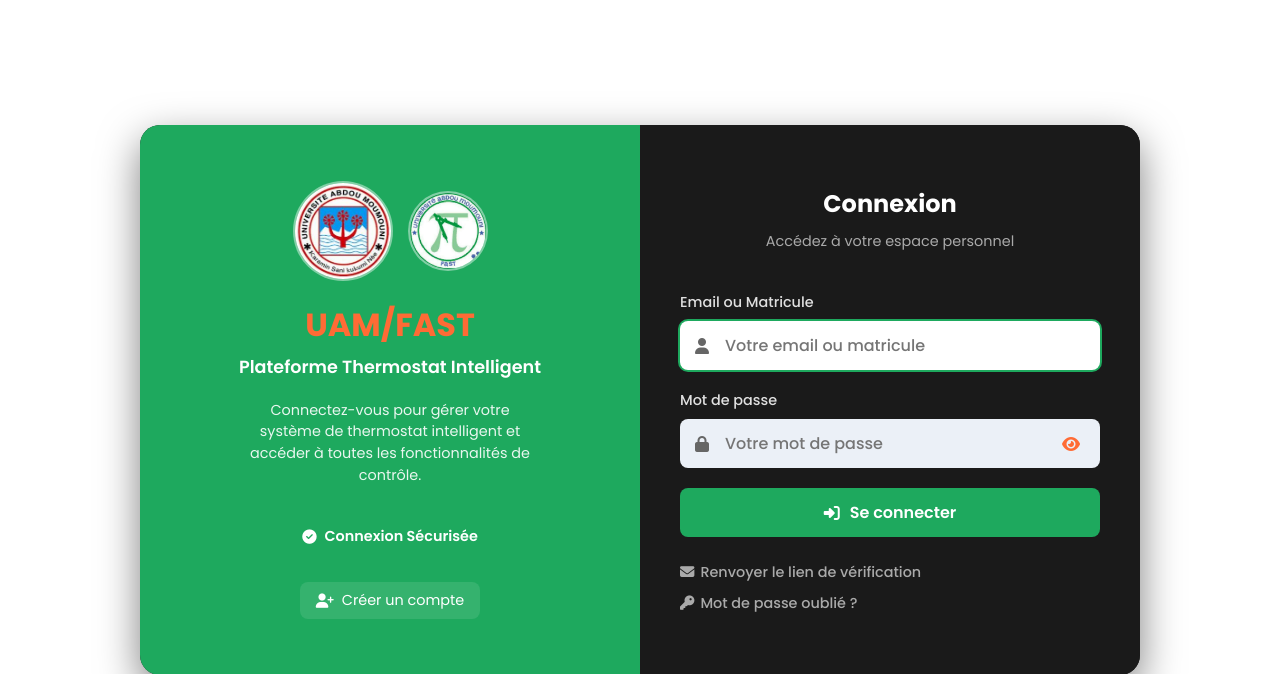
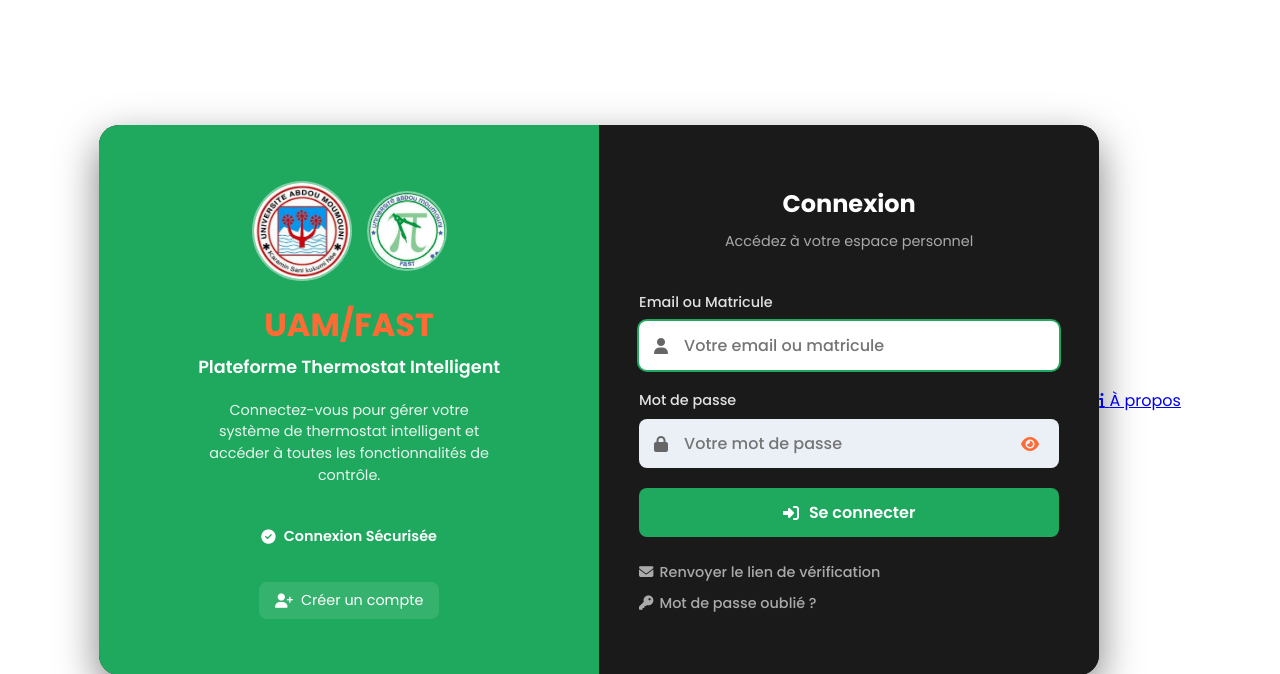
Before and after one commit to 2523Razak/uam-thermostat, a Flask app: page /connections in a window 1280 px wide. Shown: the top 674 px of the page. Run offline with Flask 3, Linux system fonts and the light colour scheme; some libraries are stand-ins or nearby versions.

Commit message:
Add 'À propos' FAB button to connections.html

```diff
--- a/templates/connections.html
+++ b/templates/connections.html
@@ -340,5 +340,11 @@
     <script src="{{ url_for('static', filename='js/security.js') }}"></script>
     <script src="{{ url_for('static', filename='js/dialogs.js') }}"></script>
 
+    <!-- ===== Bouton FAB "À propos" ===== -->
+    <a href="{{ url_for('a_propos') }}" class="fab-about" aria-label="À propos de la plateforme">
+        <i class="fas fa-info"></i>
+        <span class="fab-about-tooltip">À propos</span>
+    </a>
+
 </body>
 </html>
```
